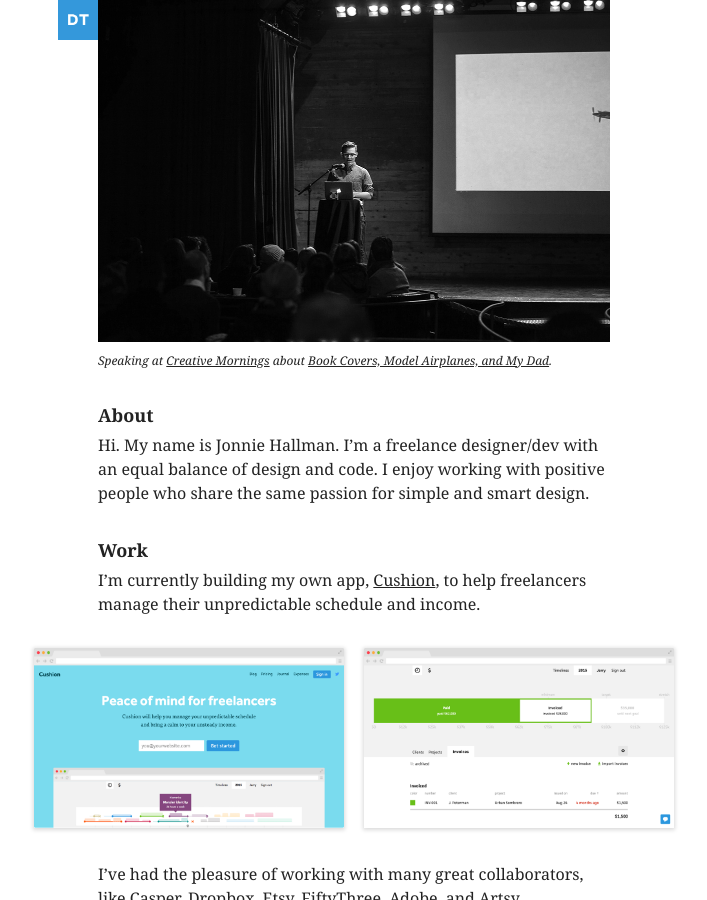
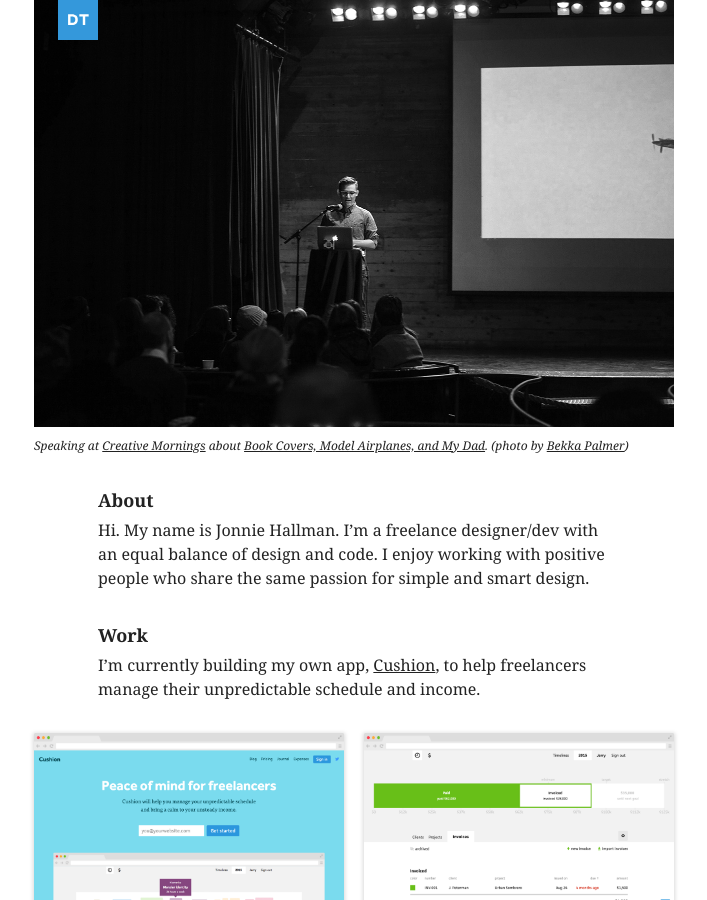
Before and after one commit to destroytoday/2016.destroytoday.com, a Jekyll site: the page built from index.markdown, in a window 1280 px wide and 900 px high. Shown: the whole window, without its empty margins (286-993 px from the left). Built offline with Jekyll 4.4.1, drawn with Linux system fonts in a browser that asks for light colours.

Commit message:
Wider index hero for James

```diff
--- a/index.markdown
+++ b/index.markdown
@@ -7,7 +7,8 @@
     image: "/uploads/me-creative-mornings.jpg"
     url: "/talks/creative-mornings"
     caption: Speaking at [Creative Mornings](/talks/creative-mornings) about [Book
-      Covers, Model Airplanes, and My Dad](/blog/my-dad).
+      Covers, Model Airplanes, and My Dad](/blog/my-dad). *(photo by [Bekka Palmer](http://bekkapalmer.com){:target='_blank'})*
+  wide?: true
   full?: true
 - header: About
   body: Hi. My name is Jonnie Hallman. I’m a freelance designer/dev with an equal
```
Also changed, not shown: _uploads/me-creative-mornings.jpg.
